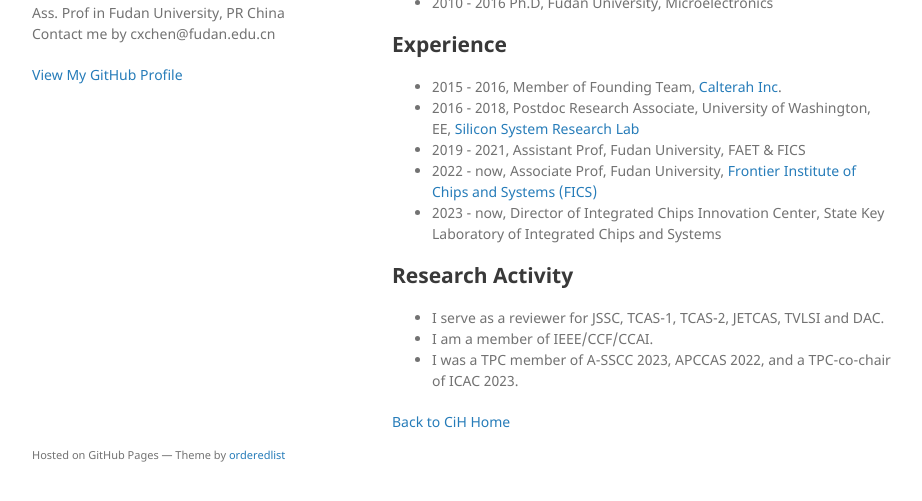
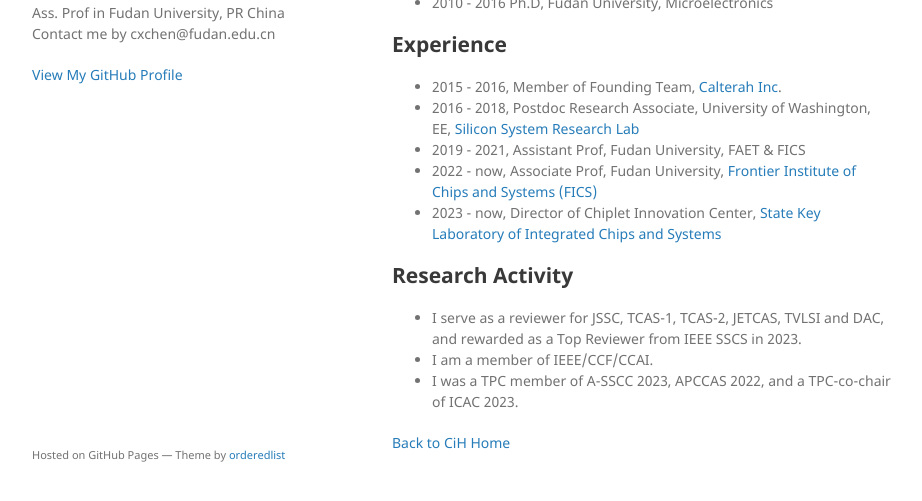
Before and after one commit to cihlab/cihlab.github.io, a Jekyll site: the page built from cxchen.md, in a window 1280 px wide, cut to the strip 366-867 px from the top of the page. Shown: the whole strip, without its empty margins (178-1100 px from the left). Built offline with Jekyll 4.4.1, drawn with Linux system fonts in a browser that asks for light colours; our own code applies the rules of GitHub Pages for plain Markdown files.

Commit message:
Update cxchen.md
2024 Jan

```diff
--- a/cxchen.md
+++ b/cxchen.md
@@ -18,11 +18,11 @@ layout: default
 * 2016 - 2018, Postdoc Research Associate, University of Washington, EE, [Silicon System Research Lab](http://labs.ece.uw.edu/ssrl/ssrl_website/Home.html)
 * 2019 - 2021,  Assistant Prof, Fudan University, FAET & FICS
 * 2022 - now, Associate Prof, Fudan University, [Frontier Institute of Chips and Systems (FICS)](http://fics.fudan.edu.cn)
-* 2023 - now, Director of Integrated Chips Innovation Center, State Key Laboratory of Integrated Chips and Systems
+* 2023 - now, Director of Chiplet Innovation Center, [State Key Laboratory of Integrated Chips and Systems](https://sklics.fudan.edu.cn/)
 
 ## Research Activity
 
-* I serve as a reviewer for JSSC, TCAS-1, TCAS-2, JETCAS, TVLSI and DAC.
+* I serve as a reviewer for JSSC, TCAS-1, TCAS-2, JETCAS, TVLSI and DAC, and rewarded as a Top Reviewer from IEEE SSCS in 2023.
 * I am a member of IEEE/CCF/CCAI.
 * I was a TPC member of A-SSCC 2023, APCCAS 2022, and a TPC-co-chair of ICAC 2023.
 
```
